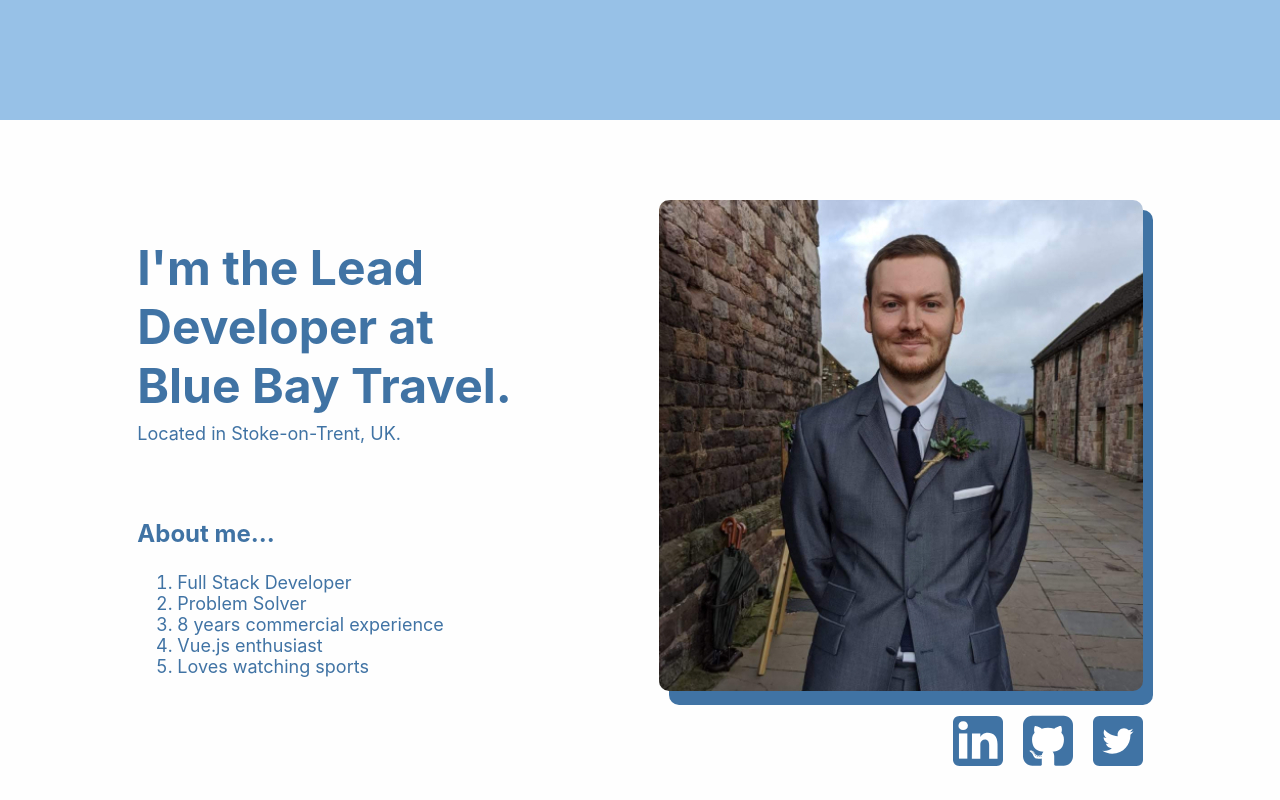
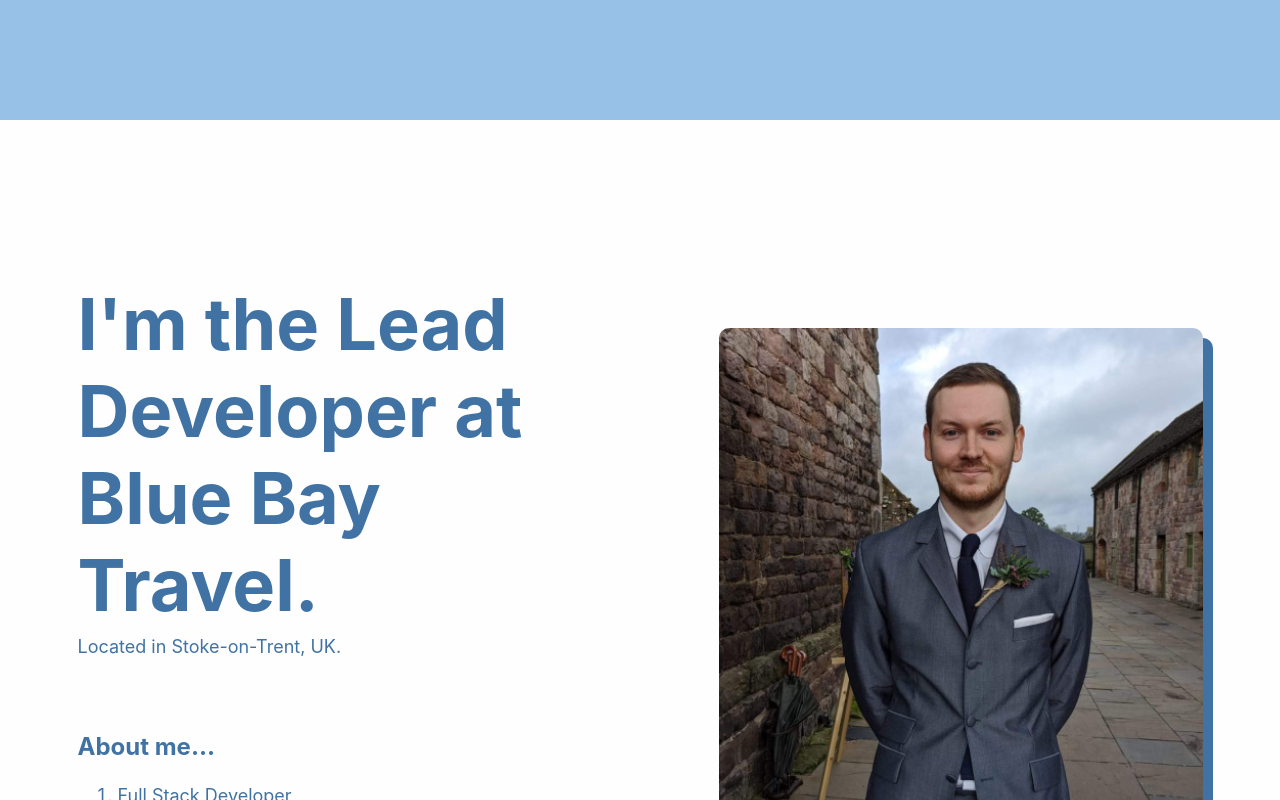
Before and after one commit to alex-bowers/portfolio-site, a Nuxt app: page / in a window 1280 px wide. Shown: the part 680-1480 px from the top of the page. Built offline with nearby package versions, Linux system fonts and the light colour scheme.

Commit message:
Update some style breakpoints

```diff
--- a/components/AboutMe.vue
+++ b/components/AboutMe.vue
@@ -112,7 +112,6 @@
     .about-me {
         padding: 1rem;
     }
-
     .about-me--content {
         padding: 0rem;
     }
@@ -133,17 +132,16 @@
     .about-me {
         flex-direction: row;
         align-items: center;
-        justify-content: space-evenly;
-        padding: 5rem 1rem 10rem 1rem;
+        justify-content: space-around;
+        padding: 10rem 2rem 15rem 2rem;
     }
-
     .about-me--content {
         order: 1;
         .about-me--content--statement {
             margin-bottom: 4.6875rem;
-            max-width: 400px;
+            max-width: 550px;
             h2 {
-                font-size: 3rem;
+                font-size: 4rem;
             }
         }
         .about-me--content--list {
@@ -156,4 +154,29 @@
         order: 2;
     }
 }
+
+@media (min-width: $breakpoint-xlarge) {
+    .about-me--content {
+        .about-me--content--statement {
+            h2 {
+                font-size: 4.5rem;
+            }
+        }
+    }
+}
+
+@media (min-width: $breakpoint-xxlarge) {
+    .about-me {
+        justify-content: center;
+    }
+
+    .about-me--content {
+        .about-me--content--statement {
+            margin-right: 10rem;
+            h2 {
+                font-size: 5rem;
+            }
+        }
+    }
+}
 </style>
```
